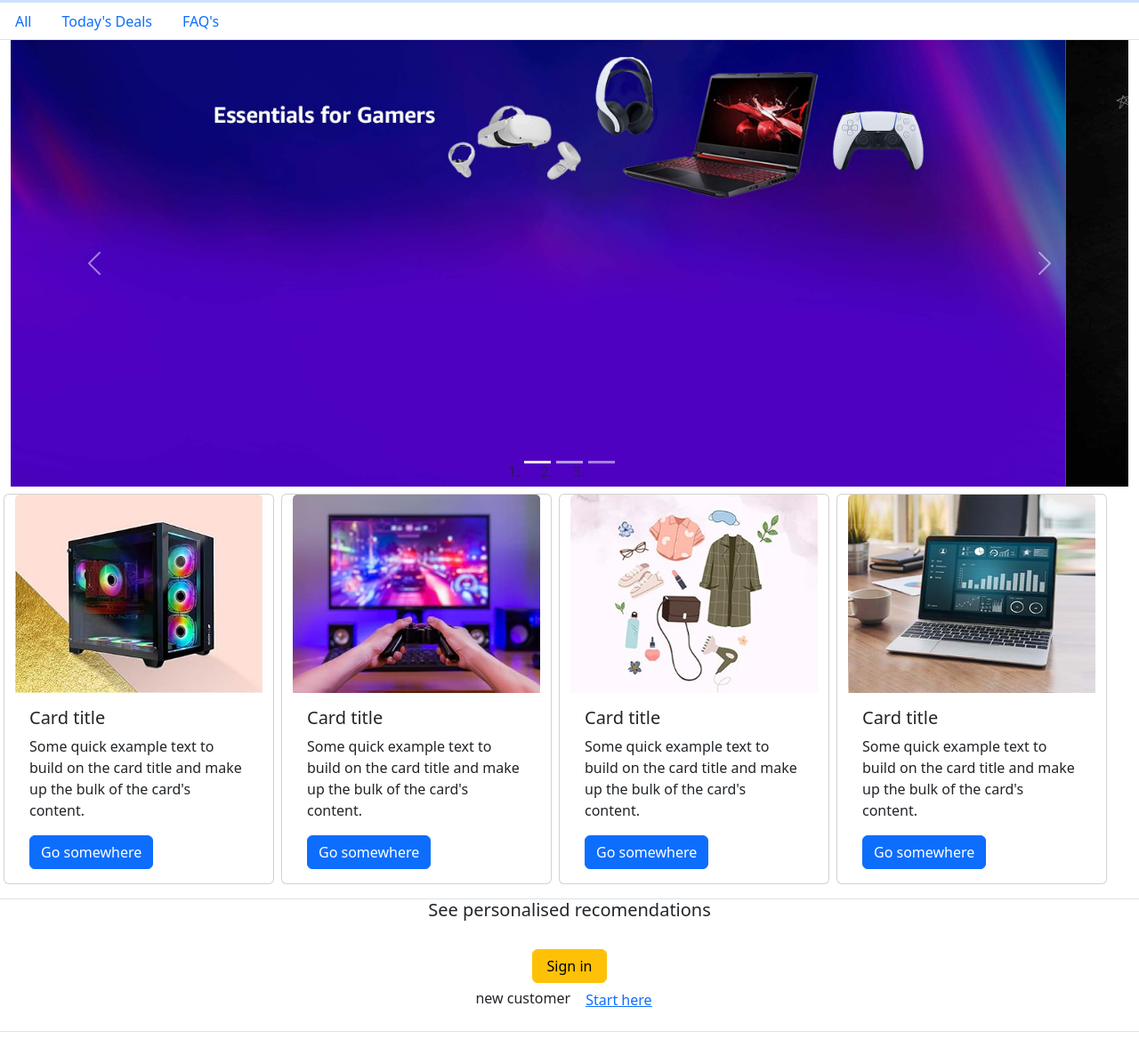
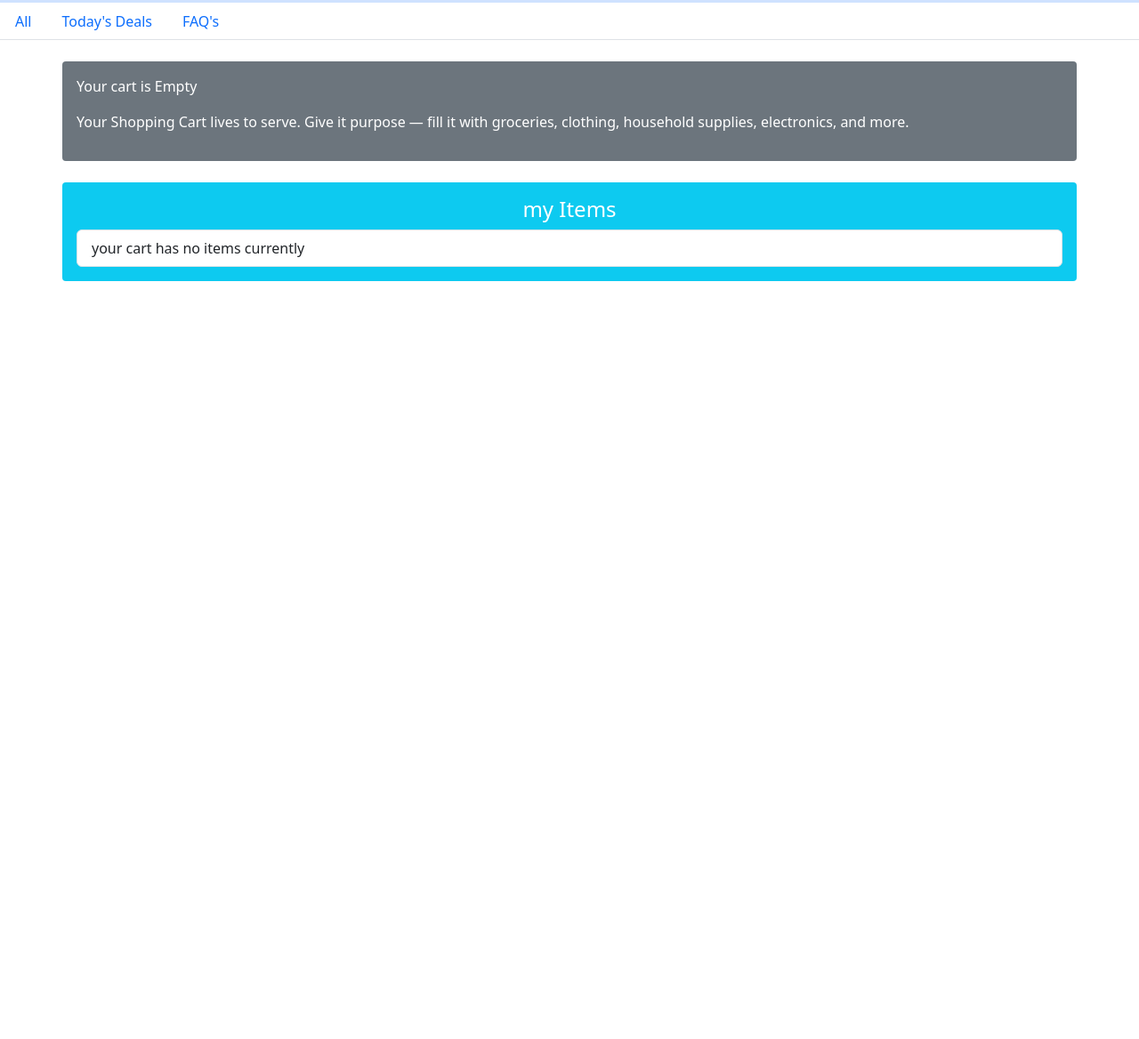
Before and after one commit to charleskahuho/e-commerce, a plain HTML site: page cart.html in a window 1280 px wide. Shown: the part 53-1221 px from the top of the page at 89% size. After the commit the page ends 800 px from the top, so only its background shows below. Drawn offline with nearby package versions, Linux system fonts and the light colour scheme.

Commit message:
cart file updated

```diff
--- a/cart.html
+++ b/cart.html
@@ -41,88 +41,16 @@
     <a class="nav-link" href="./faq.html">FAQ's</a>
   </li>
 </ul>
-    <div class="container-fluid ">
-        <div id="slideshow" class="carousel slide" data-bs-ride="carousel">
-          <ol class="carousel-indicators">
-            <li data-bs-target="#slideshow" data-bs-slide-to="0" class="active"></li>
-            <li data-bs-target="#slideshow" data-bs-slide-to="1"></li>
-            <li data-bs-target="#slideshow" data-bs-slide-to="2"></li>
-          </ol>
-          <div class="carousel-inner">
-            <div class="carousel-item active">
-              <img src="./61CiqVTRBEL._SX3000_.jpg" class="d-block w-100" alt="...">
-              <div class="carousel-caption d-none d-md-block invisible">
-                <h5>First slide label</h5>
-                <p>Nulla vitae elit libero, a pharetra augue mollis interdum.</p>
-              </div>
-            </div>
-            <div class="carousel-item">
-              <img src="./71EinHErCtL._SX3000_.jpg" class="d-block w-100" alt="...">
-              <div class="carousel-caption d-none d-md-block">
-                <h5>Second slide label</h5>
-                <p>Lorem ipsum dolor sit amet, consectetur adipiscing elit.</p>
-              </div>
-            </div>
-            <div class="carousel-item">
-              <img src="./71Ie3JXGfVL._SX3000_.jpg" class="d-block w-100" alt="...">
-              <div class="carousel-caption d-none d-md-block">
-                <h5>Third slide label</h5>
-                <p>Praesent commodo cursus magna, vel scelerisque nisl consectetur.</p>
-              </div>
-            </div>
-          </div>
-          <a class="carousel-control-prev" href="#slideshow" role="button" data-bs-slide="prev">
-            <span class="carousel-control-prev-icon" aria-hidden="true"></span>
-            <span class="visually-hidden">Previous</span>
-          </a>
-          <a class="carousel-control-next" href="#slideshow" role="button" data-bs-slide="next">
-            <span class="carousel-control-next-icon" aria-hidden="true"></span>
-            <span class="visually-hidden">Next</span>
-          </a>
-        </div>
-    </div>
-    <div class="container-fluid">
-        <div class="row">
-            <div class="card col-4 mx-1 my-2" style="width: 19rem;">
-              <img src="./Fuji_Desktop_Single_image_EBF_1x_v1._SY304_CB573698005_.jpg" class="card-img-top" alt="...">
-              <div class="card-body">
-                <h5 class="card-title">Card title</h5>
-                <p class="card-text">Some quick example text to build on the card title and make up the bulk of the card's content.</p>
-                <a href="#" class="btn btn-primary">Go somewhere</a>
-              </div>
-            </div>
-            <div class="card mx-1 my-2" style="width: 19rem;">
-              <img src="./XCM_CUTTLE_1546843_2940864_379x304_1X_en_US._SY304_CB613273467_.jpg" class="card-img-top" alt="...">
-              <div class="card-body">
-                <h5 class="card-title">Card title</h5>
-                <p class="card-text">Some quick example text to build on the card title and make up the bulk of the card's content.</p>
-                <a href="#" class="btn btn-primary">Go somewhere</a>
-              </div>
-            </div>
-            <div class="card mx-1 my-2" style="width: 19rem;">
-              <img src="./Fuji_Womens_day_Dash_card_1x_EN._SY304_CB582974978_.jpg" class="card-img-top" alt="...">
-              <div class="card-body">
-                <h5 class="card-title">Card title</h5>
-                <p class="card-text">Some quick example text to build on the card title and make up the bulk of the card's content.</p>
-                <a href="#" class="btn btn-primary">Go somewhere</a>
-              </div>
-            </div>
-            <div class="card mx-1 my-2" style="width: 19rem;">
-              <img src="./cc_359_laptop_us_v1._SY304_CB576754001_.jpg" class="card-img-top" alt="...">
-              <div class="card-body">
-                <h5 class="card-title">Card title</h5>
-                <p class="card-text">Some quick example text to build on the card title and make up the bulk of the card's content.</p>
-                <a href="#" class="btn btn-primary">Go somewhere</a>
-              </div>
-            </div>
-        </div>
-    </div>
-    <div class="container-fluid justify-content-center text-center border-top border-bottom my-2">
-        <h5> See personalised recomendations</h5> <br>
-        <a href="" class="btn btn-warning px-3">Sign in</a> <br>
-        <p>new customer <span class="btn btn-link"><a href="">Start here</a></span></p>
-
-    </div>
+<div class="container mt-4 text-bg-secondary p-3 rounded-1">
+    <p>Your cart is <span id="status">Empty</span></p>
+    <p>Your Shopping Cart lives to serve. Give it purpose — fill it with groceries, clothing, household supplies, electronics, and more.</p>
+</div>
+<div class="container my-4 text-bg-info p-3 rounded-1">
+  <h4 class="h4 text-white text-center">my Items</h4>
+  <ul class="list-group">
+    <li class="list-group-item"> your cart has no items currently</li>
+  </ul>
+</div>
     <script src="./script.js"></script>
 </body>
 </html>
```
